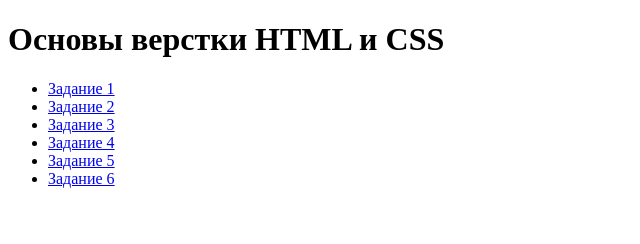
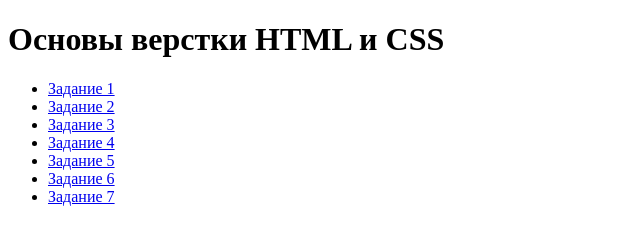
Before and after one commit to Lone-Spark/Homework-01, a plain HTML site: page index.html in a window 1280 px wide. Shown: the full height of the page, 0-640 px from the left. Drawn offline with Linux system fonts and the light colour scheme.

Commit message:
add homework

```diff
--- a/index.html
+++ b/index.html
@@ -14,6 +14,7 @@
         <li><a href="./04. Task/">Задание 4</a></li>
         <li><a href="./05. Task/">Задание 5</a></li>
         <li><a href="./06. Task/">Задание 6</a></li>
+        <li><a href="./07. Task/">Задание 7</a></li>
     </ul>
 </body>
 </html>
```
